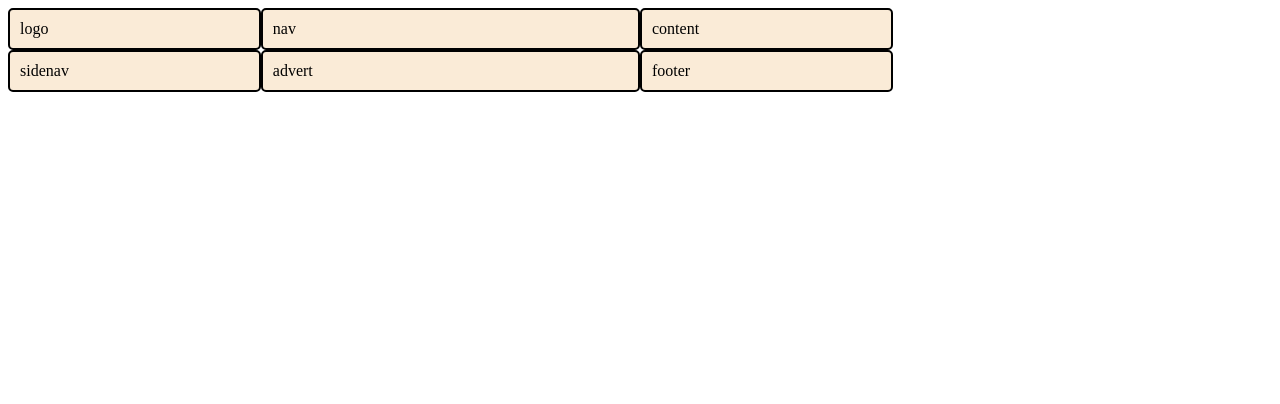
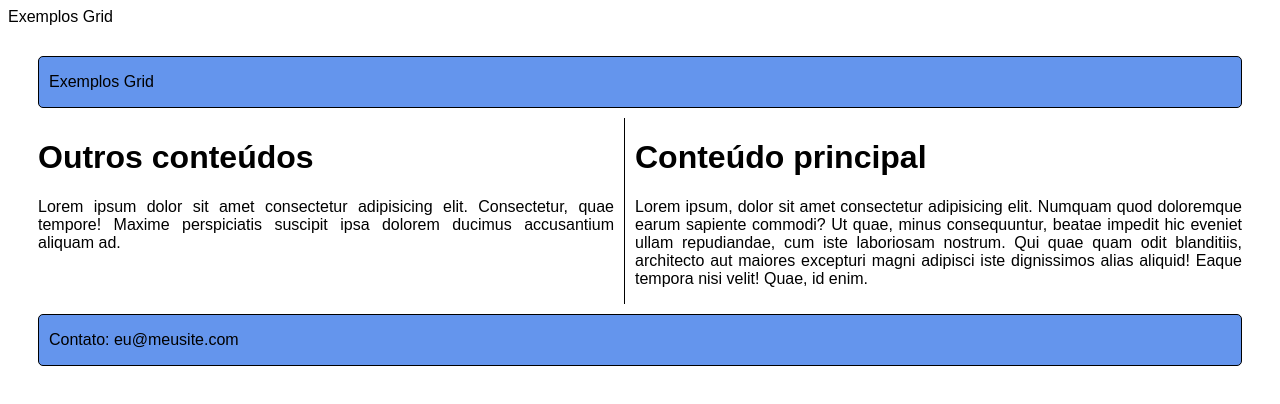
Before and after one commit to joaorepula/grid, a plain HTML site: page HTML/index2.html in a window 1280 px wide. Drawn offline with Linux system fonts and the light colour scheme.

Commit message:
grid layout

```diff
--- a/CSS/style2.css
+++ b/CSS/style2.css
@@ -1,10 +1,30 @@
-.container {
+*{
+    font-family: Arial, Helvetica, sans-serif;
+}
+
+.container{
     display: grid;
-    grid-template-columns: 20% 30% 20%;
+    grid-template-columns: 1fr 1fr 1fr 1fr;
+    grid-template-columns: repeat(2, 1fr);
+    gap: 10px;
+    margin: 30px;
 }
-.item{
-    background-color: antiquewhite;
-    border: 2px solid black;
+
+.item-1, .item-4{
+    grid-column: 1 / 5;
+    background-color: cornflowerblue;
+    border: 1px solid black;
     border-radius: 5px;
-    padding: 10px;
+    padding-left: 10px;
 }
+
+.item-2{
+    border-right: 1px solid black;
+    text-align: justify;
+    padding-right: 10px;
+}
+
+.item-3{
+    grid-column: 2 / 5;
+    text-align: justify;
+}
--- a/HTML/index2.html
+++ b/HTML/index2.html
@@ -1,5 +1,6 @@
 <!DOCTYPE html>
 <html lang="en">
+
 <head>
     <meta charset="UTF-8">
     <meta http-equiv="X-UA-Compatible" content="IE=edge">
@@ -7,14 +8,26 @@
     <link rel="stylesheet" type="text/css" href="/CSS/style2.css" media="screen" />
     <title>Document</title>
 </head>
+
 <body>
-        <section class="container">
-            <div class="item">logo</div>
-            <div class="item">nav</div>
-            <div class="item">content</div>
-            <div class="item">sidenav</div>
-            <div class="item">advert</div>
-            <div class="item">footer</div>
-        </section>
+    <header class="header">Exemplos Grid</header>
+    <div class="container">
+        <div class="item-1">
+            <p>Exemplos Grid</p>
+        </div>
+        <div class="item-2">
+            <h1>Outros conteúdos</h1>
+            <p>Lorem ipsum dolor sit amet consectetur adipisicing elit. Consectetur, quae tempore! Maxime perspiciatis suscipit ipsa dolorem ducimus accusantium aliquam ad.</p>
+        </div>
+        <div class="item-3">
+            <h1>Conteúdo principal</h1>
+            <p>Lorem ipsum, dolor sit amet consectetur adipisicing elit. Numquam quod doloremque earum sapiente commodi? Ut quae, minus consequuntur, beatae impedit hic eveniet ullam repudiandae, cum iste laboriosam nostrum. Qui quae quam odit blanditiis, architecto aut maiores excepturi magni adipisci iste dignissimos alias aliquid! Eaque tempora nisi velit! Quae, id enim.</p>
+        </div>
+        <div class="item-4">
+            <p>Contato: eu@meusite.com</p>
+        </div>
+    </div>
+
 </body>
+
 </html>
```
